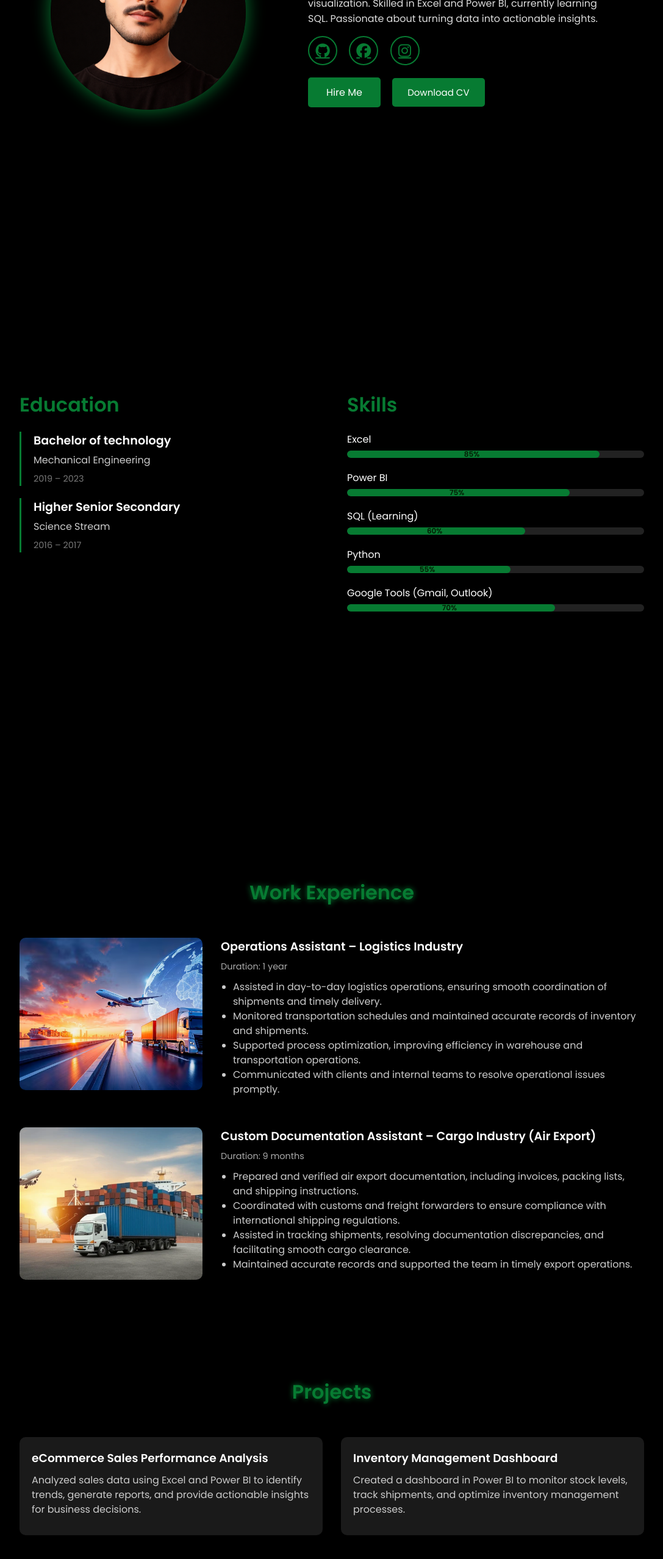
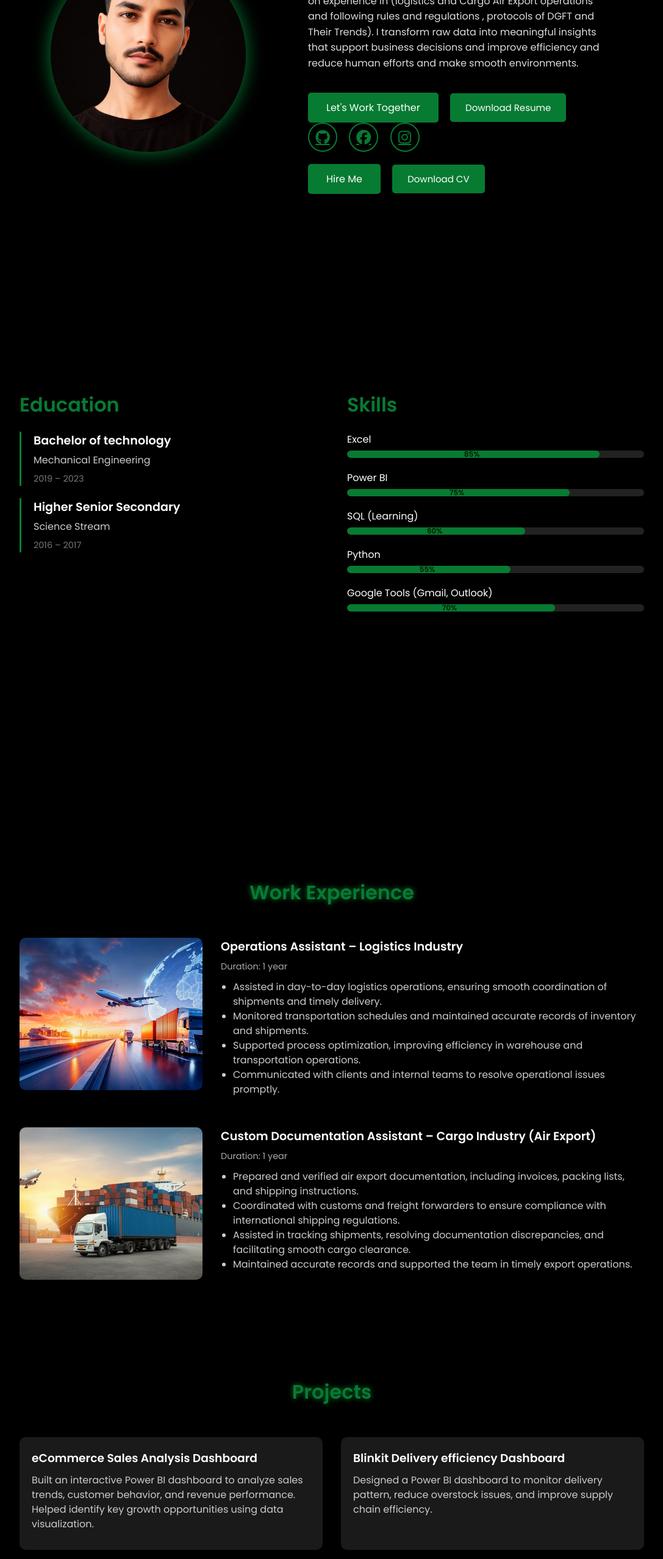
Before and after one commit to Satendra112/Data-analyst-Logistics-Cargo-Industry-operation-Assistant, a plain HTML site: page index.html in a window 1280 px wide. Shown: the part 240-2797 px from the top of the page at 61% size, without its empty margins (96-1183 px from the left). Drawn offline with nearby package versions, Linux system fonts and the light colour scheme.

Commit message:
Revise index.html for improved presentation
Updated the title and content for clarity and relevance.

```diff
--- a/index.html
+++ b/index.html
@@ -3,7 +3,7 @@
 <head>
   <meta charset="UTF-8">
   <meta name="viewport" content="width=device-width, initial-scale=1.0">
-  <title>Satendra Kumar | Entry-Level Data Analyst</title>
+  <title>Satendra Kumar | Aspiring Data Analyst</title>
 
   <link rel="stylesheet" href="https://cdnjs.cloudflare.com/ajax/libs/font-awesome/6.5.1/css/all.min.css">
   <link rel="stylesheet" href="https://unpkg.com/aos@next/dist/aos.css">
@@ -48,18 +48,19 @@
     </div>
 
     <div class="content">
-      <h1>Hello, I'm <span>Satendra</span></h1>
+     <h1>Hi, I'm <span>Satendra Kumar</span></h1>
 
-      <h2 class="typewriter">
-        I'm a <span class="typewriter-text"></span><span class="cursor">|</span>
-      </h2>
+<h2 class="typewriter">
+  <span class="typewriter-text"></span><span class="cursor">|</span>
+</h2>
 
-      <p>
-        B.Tech graduate with a strong foundation in data analysis and visualization.
-        Skilled in Excel and Power BI, currently learning SQL.
-        Passionate about turning data into actionable insights.
-      </p>
+<p>
+  Data Analyst skilled in Excel, Power BI, and SQLite, with hands-on experience in (logistics and Cargo Air Export operations and following rules and regulations , protocols of DGFT and Their Trends).
+  I transform raw data into meaningful insights that support business decisions and improve efficiency and reduce human efforts and make smooth environments.
+</p>
 
+<button class="btn">Let's Work Together</button>
+<a href="Satendra_CV.pdf" class="cv-btn" download>Download Resume</a>
      <div class="social-links">
   <a href="#"><i class="fa-brands fa-github"></i></a>
   <a href="#"><i class="fa-brands fa-facebook"></i></a>
@@ -164,7 +165,7 @@
       </div>
       <div class="experience-details">
         <h3>Custom Documentation Assistant – Cargo Industry (Air Export)</h3>
-        <span>Duration: 9 months</span>
+        <span>Duration: 1 year</span>
         <ul>
           <li>Prepared and verified air export documentation, including invoices, packing lists, and shipping instructions.</li>
           <li>Coordinated with customs and freight forwarders to ensure compliance with international shipping regulations.</li>
@@ -182,15 +183,19 @@
   <div class="projects-container">
     <!-- PROJECT 1 -->
     <div class="project-item" data-aos="fade-up" data-aos-duration="1000">
-      <h3>eCommerce Sales Performance Analysis</h3>
-      <p>Analyzed sales data using Excel and Power BI to identify trends, generate reports, and provide actionable insights for business decisions.</p>
+     <h3>eCommerce Sales Analysis Dashboard</h3>
+      <p>
+  Built an interactive Power BI dashboard to analyze sales trends, customer behavior, and revenue performance.
+  Helped identify key growth opportunities using data visualization.
+</p>
     </div>
 
     <!-- PROJECT 2 -->
     <div class="project-item" data-aos="fade-up" data-aos-duration="1000" data-aos-delay="200">
-      <h3>Inventory Management Dashboard</h3>
-      <p>Created a dashboard in Power BI to monitor stock levels, track shipments, and optimize inventory management processes.</p>
-    </div>
+    <h3>Blinkit Delivery efficiency Dashboard</h3>
+<p>
+  Designed a Power BI dashboard to monitor delivery pattern, reduce overstock issues, and improve supply chain efficiency.
+</p></div>
   </div>
 
   <!-- CERTIFICATION SECTION -->
@@ -212,8 +217,12 @@
     <!-- RIGHT DETAILS -->
     <div class="about-details" data-aos="fade-left" data-aos-duration="1000">
       <h3>Hello, I'm Satendra</h3>
-      <p>Data-driven professional with experience in logistics and cargo operations. Skilled in Excel, Power BI, SQL (learning), and data analysis. Passionate about turning data into actionable insights and solving business challenges efficiently. Always learning, always improving.</p>
-      <button>Contact Me</button>
+  <p>
+  I am a data-driven professional with a background in logistics and cargo air export operations.
+  I am also specialize in analyzing data, building dashboards, preparing usable reports and generating insights that help businesses grow.
+   Currently, I am expanding my skills in SQL and Python to become a complete Data Analyst.
+    I believe in continuous learning, problem-solving, and delivering real value through data.
+</p> <button>Contact Me</button>
     </div>
   </div>
 </section>
```
